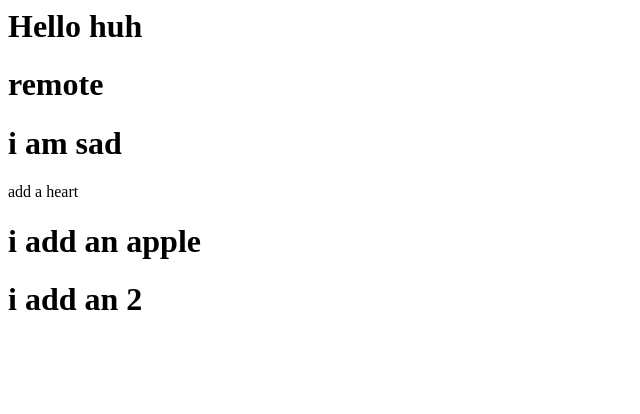
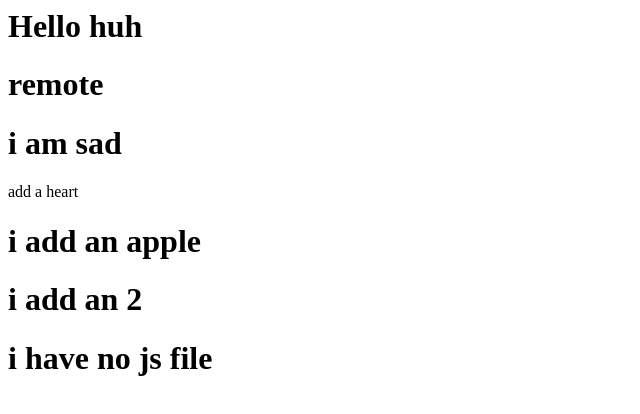
Before and after one commit to Huhhm/practice, a plain HTML site: page index.html in a window 1280 px wide. Shown: the whole page, without its empty margins (0-640 px from the left). Drawn offline with Linux system fonts and the light colour scheme.

Commit message:
i have no js merge

```diff
--- a/index.html
+++ b/index.html
@@ -9,5 +9,6 @@
         <div>add a heart</div>
         <h1>i add an apple</h1>
         <h1>i add an 2</h1>
+        <h1>i have no js file</h1>
     </body>
 </hmtl>
```
